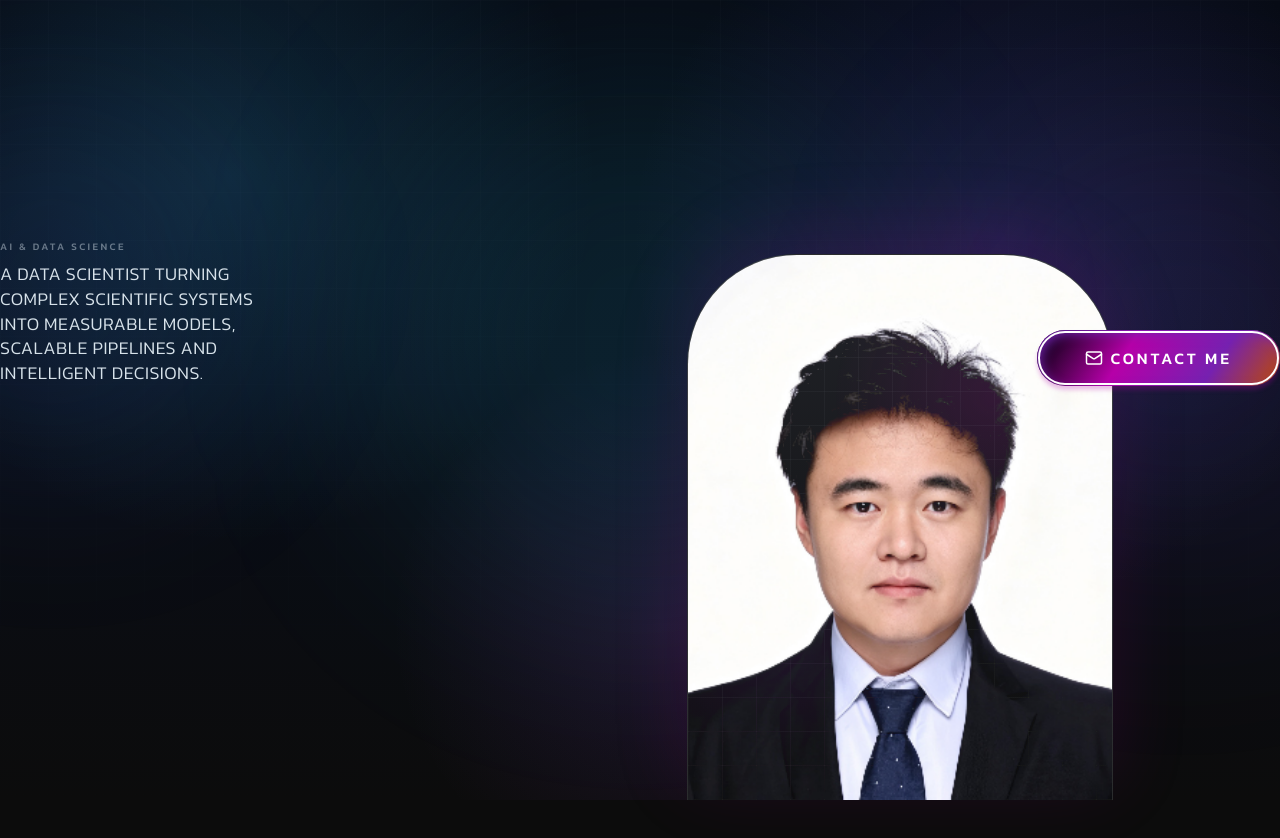
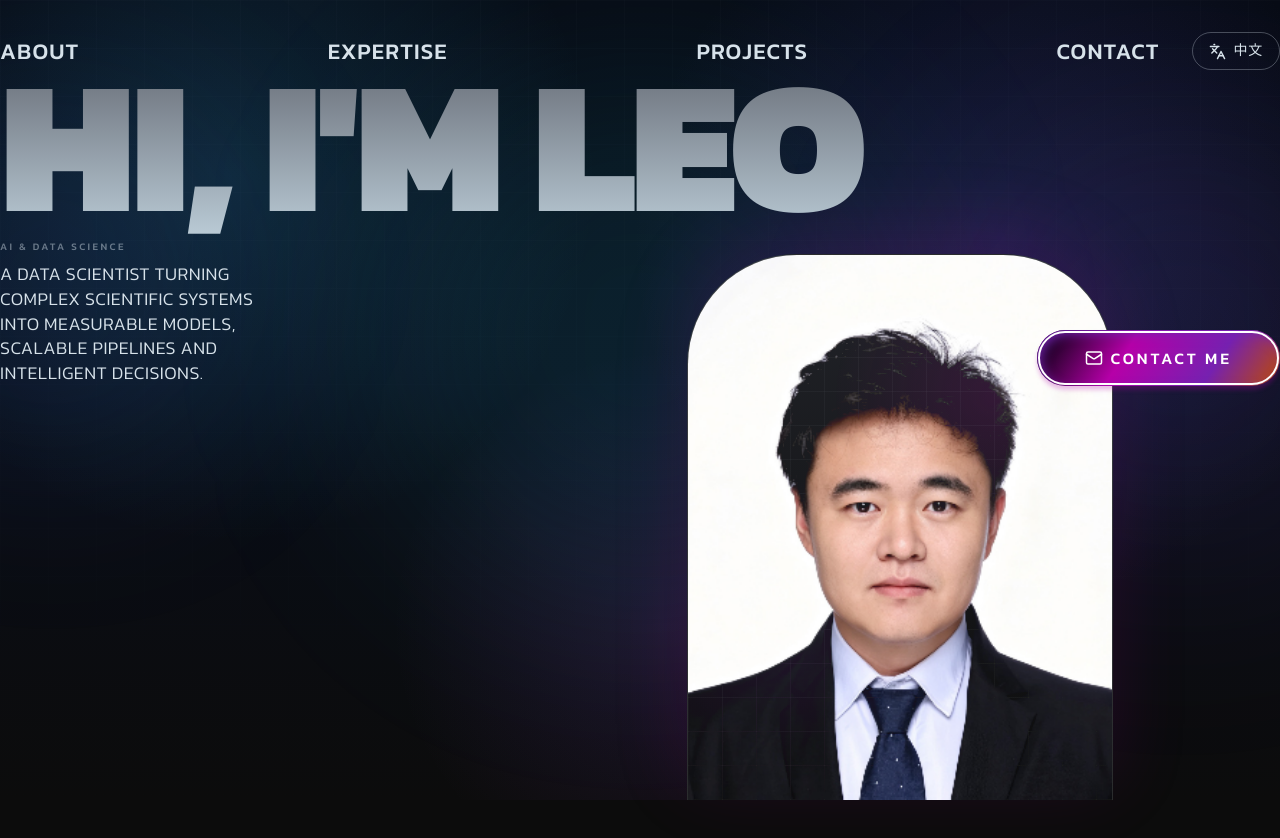
Before and after one commit to SW-19/Boundary_Breaker, a React (Vite) app: page / in a window 1280 px wide. Shown: the top 838 px of the page. Built offline with nearby package versions, Linux system fonts and the light colour scheme.

Commit message:
Update main.tsx

```diff
--- a/src/main.tsx
+++ b/src/main.tsx
@@ -365,7 +365,7 @@ function HeroSection({ lang, setLang, t }: { lang: Lang; setLang: (v: Lang) => v
 
   {/* 你原本 HeroSection 的内容从这里继续 */}
       <FadeIn y={-20}>
-        <nav className="flex items-center justify-between pt-6 text-sm font-medium uppercase tracking-wider text-[#D7E2EA] md:pt-8 md:text-lg lg:text-[1.4rem]">
+        <nav className="relative z-20 flex items-center justify-between pt-6 text-sm font-medium uppercase tracking-wider text-[#D7E2EA] md:pt-8 md:text-lg lg:text-[1.4rem]">
           <div className="flex flex-1 items-center justify-between gap-3 pr-4 md:gap-7 md:pr-8">
             <a className="transition-opacity duration-200 hover:opacity-70" href="#about">{t.nav.about}</a>
             <a className="transition-opacity duration-200 hover:opacity-70" href="#expertise">{t.nav.expertise}</a>
@@ -376,7 +376,7 @@ function HeroSection({ lang, setLang, t }: { lang: Lang; setLang: (v: Lang) => v
         </nav>
       </FadeIn>
 
-      <div className="overflow-hidden">
+      <div className="relative z-20 overflow-hidden">
         <FadeIn delay={0.15} y={40}>
           <h1 className="hero-heading mt-6 w-full whitespace-nowrap text-[12vw] font-black uppercase leading-none tracking-tight sm:mt-4 sm:text-[15vw] md:-mt-5 md:text-[16vw] lg:text-[14.8vw]">
             {lang === 'en' ? "Hi, i'm leo" : '你好，我是刘幻'}
```
